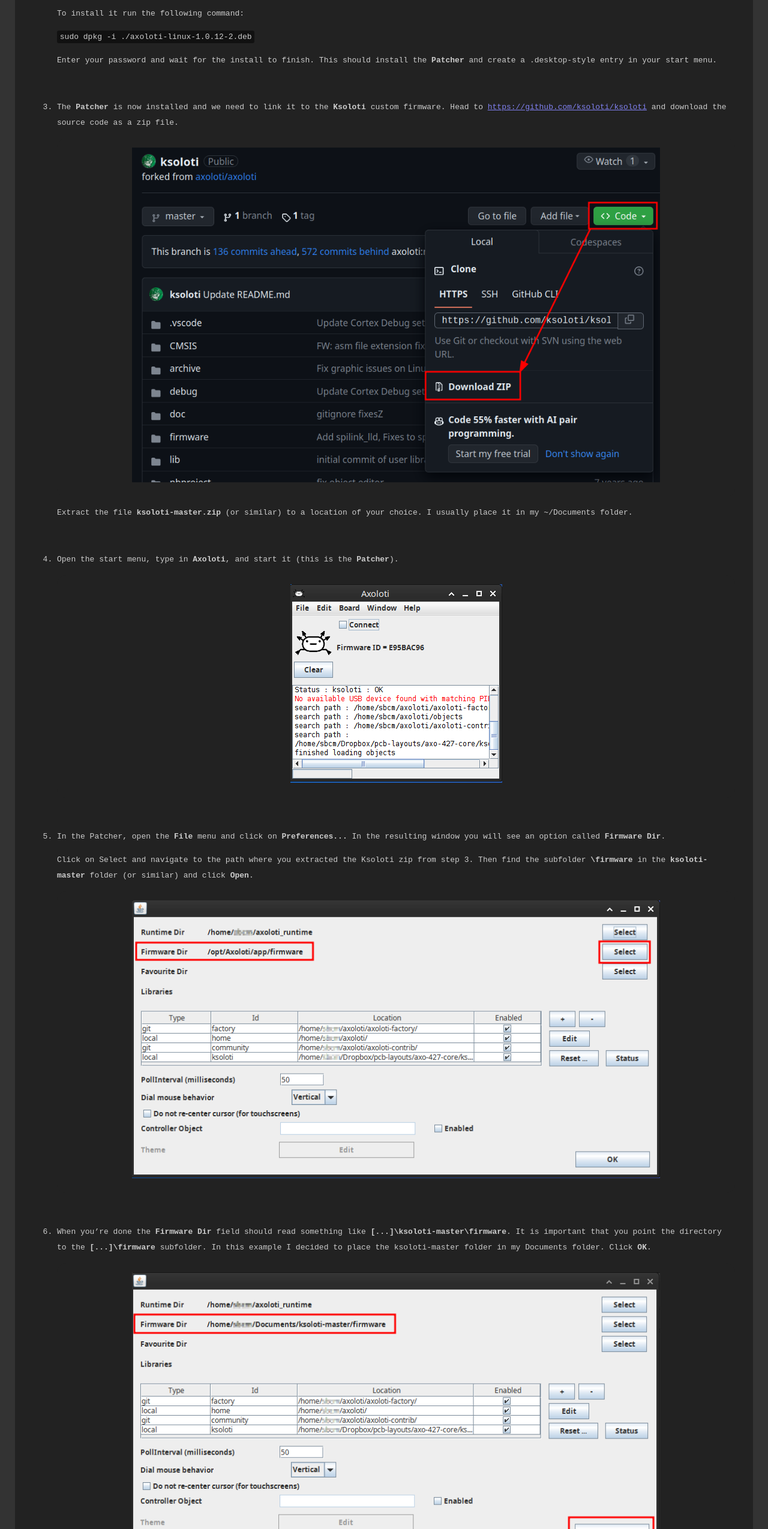
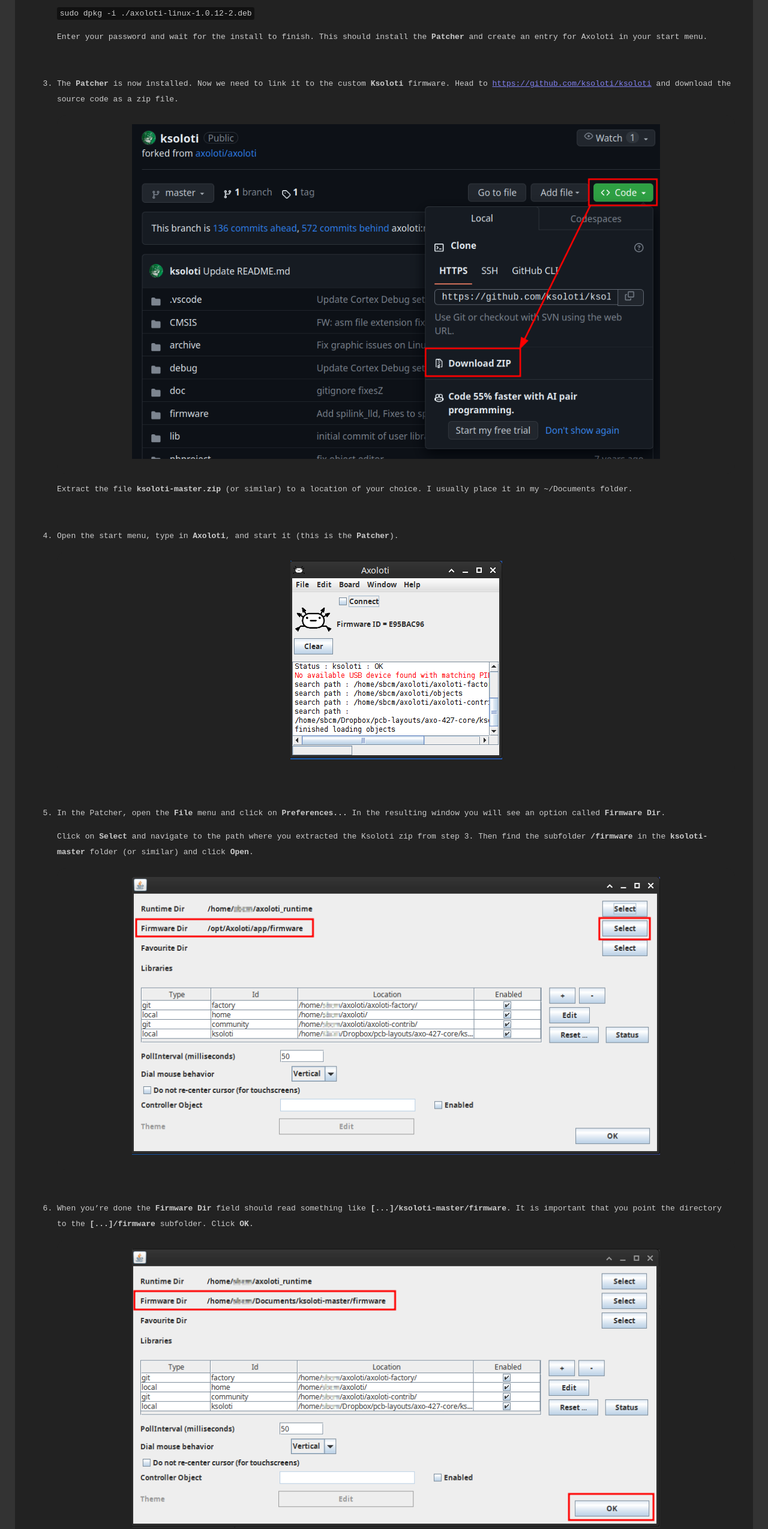
Before and after one commit to ksoloti/ksoloti.github.io, a plain HTML site: page 3-3-install_linux.html in a window 1280 px wide. Shown: the part 2281-4830 px from the top of the page at 60% size. Drawn offline with Linux system fonts and the light colour scheme; a script that the page names is missing.

Commit message:
Fix windows/linux description messup

```diff
--- a/3-3-install_linux.html
+++ b/3-3-install_linux.html
@@ -64,7 +64,6 @@
                   </li>
                 </ul>
                 </p>
-                <br/>
                 <p>
                   The <b>Axoloti runtime</b> is now installed. You will not have to move or edit it unless there is a big update, or you reinstall your OS, etc.
                 </p>
@@ -86,13 +85,13 @@
                   <code>sudo dpkg -i ./axoloti-linux-1.0.12-2.deb</code>
                 </p>
                 <p>
-                  Enter your password and wait for the install to finish. This should install the <b>Patcher</b> and create a .desktop-style entry in your start menu.
+                  Enter your password and wait for the install to finish. This should install the <b>Patcher</b> and create an entry for Axoloti in your start menu.
                 </p>
               </li>
 
               <br/><li>
                 <p>
-                The <b>Patcher</b> is now installed and we need to link it to the <b>Ksoloti</b> custom firmware. Head to <a target="_blank" href="https://github.com/ksoloti/ksoloti">https://github.com/ksoloti/ksoloti</a> and download the source code as a zip file.
+                The <b>Patcher</b> is now installed. Now we need to link it to the custom <b>Ksoloti</b> firmware. Head to <a target="_blank" href="https://github.com/ksoloti/ksoloti">https://github.com/ksoloti/ksoloti</a> and download the source code as a zip file.
                 </p>
                 <p>
                   <div style="text-align: center;">
@@ -120,7 +119,7 @@
                   In the Patcher, open the <b>File</b> menu and click on <b>Preferences...</b> In the resulting window you will see an option called <b>Firmware Dir</b>.
                 </p>
                 <p>
-                  Click on Select and navigate to the path where you extracted the Ksoloti zip from step 3. Then find the subfolder <b>\firmware</b> in the <b>ksoloti-master</b> folder (or similar) and click <b>Open</b>.
+                  Click on <b>Select</b> and navigate to the path where you extracted the Ksoloti zip from step 3. Then find the subfolder <b>/firmware</b> in the <b>ksoloti-master</b> folder (or similar) and click <b>Open</b>.
                 </p>
                 <p>
                   <div style="text-align: center;">
@@ -131,7 +130,7 @@
 
               <br/><li>
                 <p>
-                  When you’re done the <b>Firmware Dir</b> field should read something like <b>[...]\ksoloti-master\firmware</b>. It is important that you point the directory to the <b>[...]\firmware</b> subfolder. In this example I decided to place the ksoloti-master folder in my Documents folder. Click <b>OK</b>.
+                  When you’re done the <b>Firmware Dir</b> field should read something like <b>[...]/ksoloti-master/firmware</b>. It is important that you point the directory to the <b>[...]/firmware</b> subfolder. Click <b>OK</b>.
                 </p>
                 <p>
                   <div style="text-align: center;">
@@ -195,7 +194,7 @@
 
               <br/><li>
                   <p>
-                    Connect the <b>Ksoloti Core</b> board. Windows will install the necessary drivers (if they are not already installed) and create a USB device called <b>Axoloti Core</b>.
+                    Connect the <b>Ksoloti Core</b> board. Linux will automatically detect the USB device called <b>Axoloti Core</b>.
                   </p>
               </li>
 
```
Also changed, not shown: 3-1-install_windows.html (+3 -3 lines).
